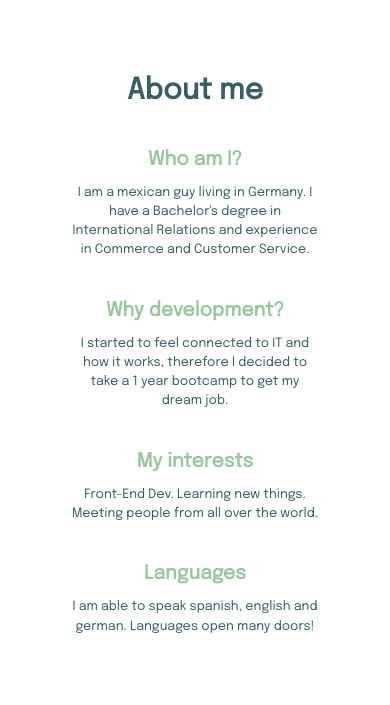
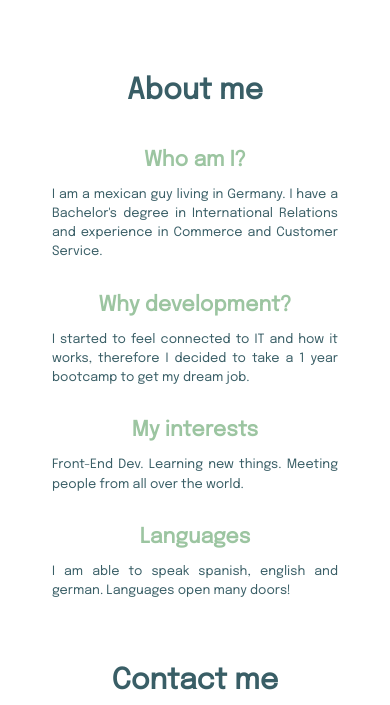
Before and after one commit to Rodrigo-Patron/my-portfolio, a website built with Parcel: page src/index.html in a window 390 px wide. Shown: the part 302-1007 px from the top of the page. Built offline with nearby package versions, Linux system fonts and the light colour scheme; files whose address does not match are found by name.

Commit message:
change in about section

```diff
--- a/src/index.html
+++ b/src/index.html
@@ -11,8 +11,8 @@
 
     <!-- NAV BAR -->
 
-      <nav >
-        <div>
+      <nav>
+        <div class="menu">
           <span>&#9776;</span>
           <ul>
             <a href="#home">
@@ -40,7 +40,7 @@
       </header>
 
       <!-- ABOUT SECTION -->
-
+<!--
         <main class="about" id="about">
           <h2>About me</h2>
 
@@ -63,7 +63,42 @@
             </div>
           </div>
 
-        </main>
+        </main> -->
+
+<!-- __________________________________ -->
+
+        <section class="about-me" id="about">
+
+          <h2>About me</h2>
+
+          <div class="item-container">
+
+              <h3 >Who am I?</h3>
+              <div class="line"></div>
+              <p class="item item-2">I am a mexican guy living in Germany. I have a Bachelor's degree in International Relations and experience in Commerce and Customer Service.</p>
+
+
+              <h3>Why development?</h3>
+              <div class="line"></div>
+              <p>I started to feel connected to IT and how it works, therefore I decided to take a 1 year bootcamp to get my dream job.</p>
+
+
+              <h3 >My interests</h3>
+              <div class="line"></div>
+              <p >Front-End Dev. Learning new things. Meeting people from all over the world.</p>
+
+
+              <h3 >Languages</h3>
+              <div class="line"></div>
+              <p>I am able to speak spanish, english and german. Languages open many doors!</p>
+
+          </div>
+
+        </section>
+
+
+
+
 
         <!-- CONTACT SECTION -->
 
--- a/src/sass/main.scss
+++ b/src/sass/main.scss
@@ -46,7 +46,6 @@
     list-style-type: none;
     padding: 1rem 1.2rem;
   }
-
   ul:last-child {
     padding-right: 20%;
   }
@@ -61,14 +60,14 @@
   }
 }
 
-//   HERO SECTION
+// HERO SECTION
 
 .hero {
   background-color: $color-white;
   display: flex;
   justify-content: center;
   align-items: center;
-  margin-bottom: 5rem;
+  margin-bottom: 7rem;
   .hero-text {
     display: flex;
     flex-direction: column;
@@ -105,10 +104,8 @@
 
 // ABOUT SECTION
 
-.about {
+.about-me {
   margin-bottom: 5rem;
-  text-align: center;
-
   h2 {
     font-size: 2.2rem;
     text-align: center;
@@ -116,26 +113,27 @@
     font-weight: bold;
     padding-bottom: 2.5rem;
   }
-  .info-about {
-    width: 60%;
+  .item-container {
+    width: 78%;
     margin: auto;
-  }
-  .info-about-me {
-    display: flex;
-    justify-content: space-between;
+    display: grid;
+    grid-template-columns: 1fr 1fr 5fr;
+    grid-template-rows: 1fr 1fr 1fr 1fr;
     align-items: center;
-    padding-bottom: 1rem;
-  }
+
     h3 {
       color: $color-green2;
       font-weight: bold;
-    text-align: start;
-    width: 35%;
+    }
+    .line {
+      height: 100%;
+      width: 2px;
+      margin: auto;
+      background-color: rgb(214, 235, 217, 0.7);
     }
     p {
       color: $color-green;
-    width: 50%;
-    text-align: start;
+    }
   }
 }
 
@@ -233,7 +231,7 @@
 
 @media screen and (max-width: 1040px) {
   body {
-    margin: 2vh 8vw;
+    margin: 1.5vh 8vw;
   }
   nav {
     ul:last-child {
@@ -264,22 +262,6 @@
       input {
         width: 100%;
       }
-    }
-  }
-  .about {
-    .info-about {
-      width: 75%;
-    }
-    .info-about-me {
-      display: flex;
-      justify-content: space-between;
-      align-items: center;
-    }
-    h3 {
-      width: 40%;
-    }
-    p {
-      width: 50%;
     }
   }
 }
@@ -324,7 +306,6 @@
     }
     li:hover {
       color: $color-green;
-
       transform: scale(1.2);
     }
   }
@@ -350,31 +331,32 @@
       width: 10rem;
     }
   }
-  .about {
-    margin-bottom: 2rem;
+  .about-me {
+    margin-bottom: 3rem;
     h2 {
       font-size: 1.8rem;
       padding-bottom: 2rem;
     }
-    .info-about {
-      width: 80%;
-      margin: auto;
-    }
-    .info-about-me {
+
+    .item-container {
       display: flex;
       flex-direction: column;
-    }
+
       h3 {
-      width: 100%;
-      text-align: center;
-      font-size: 1.2rem;
+        font-size: 1.3rem;
         padding-bottom: 0.2rem;
       }
+      .line {
+        display: none;
+      }
       p {
-      width: 85%;
-      text-align: center;
         font-size: 0.8rem;
-      padding-bottom: 0.5rem;
+        padding-bottom: 1rem;
+        text-align: justify;
+      }
+      p:last-child {
+        padding-bottom: 0;
+      }
     }
   }
   .contact {
```
Lines whose indentation alone changed are shown as unchanged.
